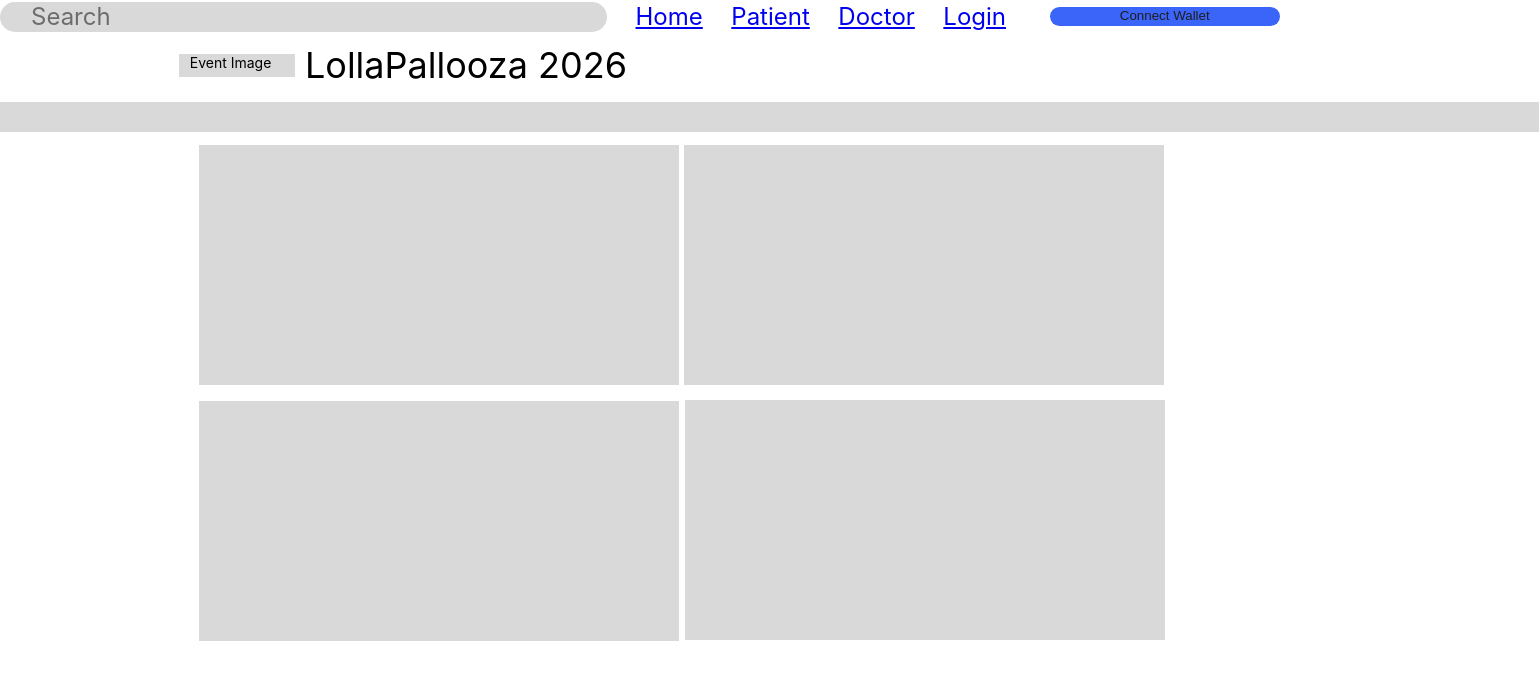
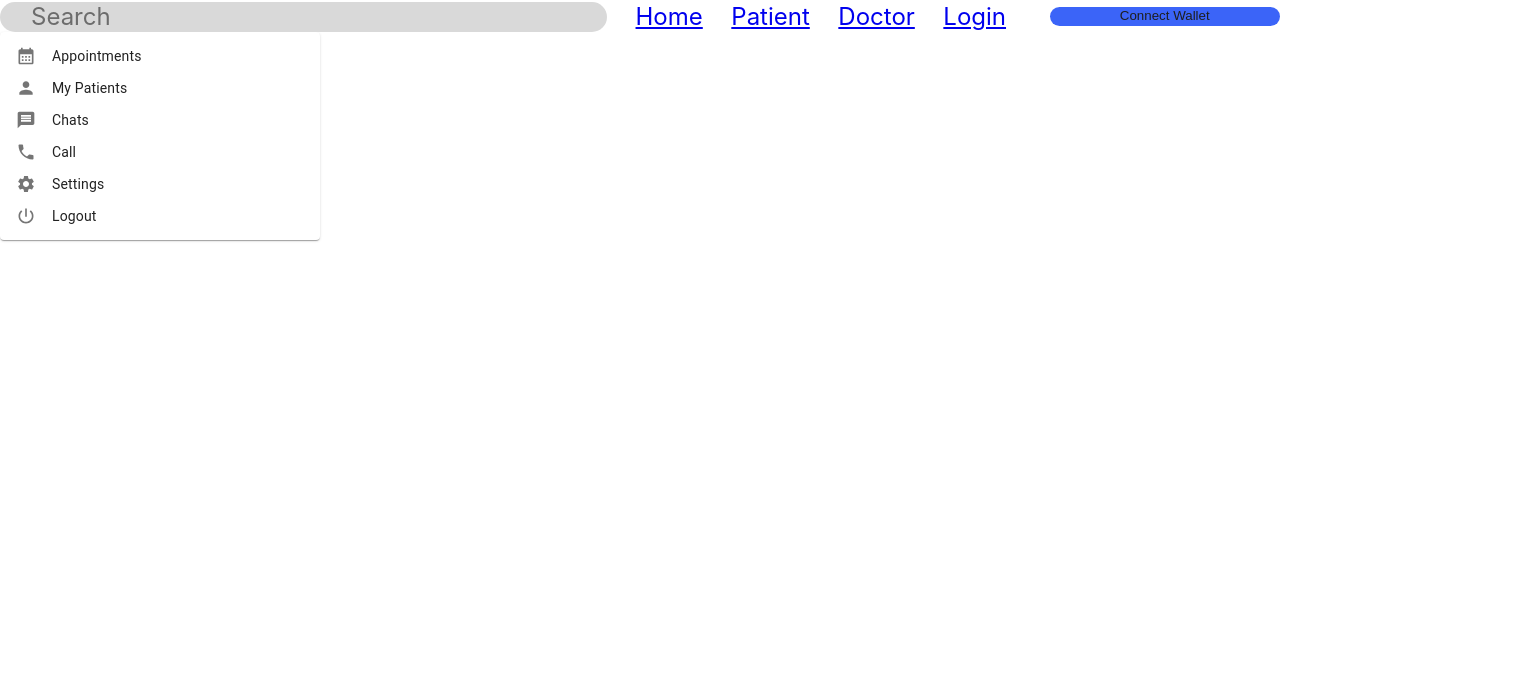
Before and after one commit to tjsubaric/FSE_Uiowa_Sp23, a React (Create React App) app in the folder front_end/: page /doctor in a window 1280 px wide. Shown: the top 680 px of the page, 1539 px wide, since content can reach past the window. Built offline with nearby package versions, Linux system fonts and the light colour scheme.

Commit message:
doctor dashboard

```diff
--- a/front_end/src/pages/Doctor.js
+++ b/front_end/src/pages/Doctor.js
@@ -1,42 +1,57 @@
-import * as React from "react";
-import "./Doctor.css";
-import rectangle561 from "../assets/rectangle561.svg";
-import rectangle56 from "../assets/rectangle56.svg";
-const Doctor = () => {
-  const propsData = {
-    dashboard: {
-      dashboard: {
-        myTickets: "My Tickets\n",
-        createEvent: "Create Event\n\n",
-        search: "search",
-        events: "Events\n",
-        connectWallet: "Connect Wallet",
-      },
-    },
-  };
+import * as React from 'react';
+import Paper from '@mui/material/Paper';
+import MenuList from '@mui/material/MenuList';
+import MenuItem from '@mui/material/MenuItem';
+import ListItemIcon from '@mui/material/ListItemIcon';
+import ListItemText from '@mui/material/ListItemText';
+import CalendarMonthIcon from '@mui/icons-material/CalendarMonth';
+import PersonIcon from '@mui/icons-material/Person';
+import MessageIcon from '@mui/icons-material/Message';
+import PhoneIcon from '@mui/icons-material/Phone';
+import SettingsIcon from '@mui/icons-material/Settings';
+import PowerSettingsNewIcon from '@mui/icons-material/PowerSettingsNew';
+
+export default function Patient() {
   return (
-    <div className="event">
-      {/* <Dashboard className="dashboard-instance-1" {...propsData.dashboard} /> */}
-      <div className="flex-container">
-        <div className="rectangle-57">
-          <span className="event-image">Event Image</span>
-        </div>
-        <span className="lolla-pallooza-2026">LollaPallooza 2026</span>
-      </div>
-      <img alt="" className="rectangle-56" src={rectangle56} />
-      <div className="flex-container-1">
-        <img alt="" className="rectangle-56-1" src={rectangle561} />
-        <img alt="" className="rectangle-62" src={rectangle561} />
-        <img alt="" className="rectangle-58" src={rectangle561} />
-        <img alt="" className="rectangle-57-1" src={rectangle561} />
-      </div>
-      <div className="flex-container-2">
-        <img alt="" className="rectangle-63" src={rectangle561} />
-        <img alt="" className="rectangle-59" src={rectangle561} />
-        <img alt="" className="rectangle-61" src={rectangle561} />
-        <img alt="" className="rectangle-60" src={rectangle561} />
-      </div>
-    </div>
+    <Paper sx={{ width: 320 }}>
+      <MenuList dense>
+        <MenuItem>
+          <ListItemIcon>
+            <CalendarMonthIcon/>
+          </ListItemIcon>
+          <ListItemText>Appointments</ListItemText>
+        </MenuItem>
+        <MenuItem>
+          <ListItemIcon>
+            <PersonIcon/>
+          </ListItemIcon>
+          <ListItemText>My Patients</ListItemText>
+        </MenuItem>
+        <MenuItem>
+          <ListItemIcon>
+            <MessageIcon/>
+          </ListItemIcon>
+          <ListItemText>Chats</ListItemText>
+        </MenuItem>
+        <MenuItem>
+          <ListItemIcon>
+            <PhoneIcon/>
+          </ListItemIcon>
+          <ListItemText>Call</ListItemText>
+        </MenuItem>
+        <MenuItem>
+          <ListItemIcon>
+            <SettingsIcon/>
+          </ListItemIcon>
+          <ListItemText>Settings</ListItemText>
+        </MenuItem>
+        <MenuItem>
+          <ListItemIcon>
+            <PowerSettingsNewIcon/>
+          </ListItemIcon>
+          <ListItemText>Logout</ListItemText>
+        </MenuItem>
+      </MenuList>
+    </Paper>
   );
-};
-export default Doctor;
+}
--- a/front_end/src/pages/Patient.js
+++ b/front_end/src/pages/Patient.js
@@ -15,6 +15,10 @@
 import HealthAndSafetyIcon from '@mui/icons-material/HealthAndSafety';
 import SettingsIcon from '@mui/icons-material/Settings';
 import PowerSettingsNewIcon from '@mui/icons-material/PowerSettingsNew';
+import AttachMoneyIcon from '@mui/icons-material/AttachMoney';
+import AccessTimeIcon from '@mui/icons-material/AccessTime';
+import ArticleIcon from '@mui/icons-material/Article';
+
 
 export default function Patient() {
   return (
@@ -72,6 +76,25 @@
         <Divider />
         <MenuItem>
           <ListItemIcon>
+            <AttachMoneyIcon/>
+          </ListItemIcon>
+          <ListItemText>Billing</ListItemText>
+        </MenuItem>
+        <MenuItem>
+          <ListItemIcon>
+            <AccessTimeIcon/>
+          </ListItemIcon>
+          <ListItemText>History</ListItemText>
+        </MenuItem>
+        <MenuItem>
+          <ListItemIcon>
+            <ArticleIcon/>
+          </ListItemIcon>
+          <ListItemText>Reports</ListItemText>
+        </MenuItem>
+        <Divider />
+        <MenuItem>
+          <ListItemIcon>
             <SettingsIcon/>
           </ListItemIcon>
           <ListItemText>Settings</ListItemText>
```
